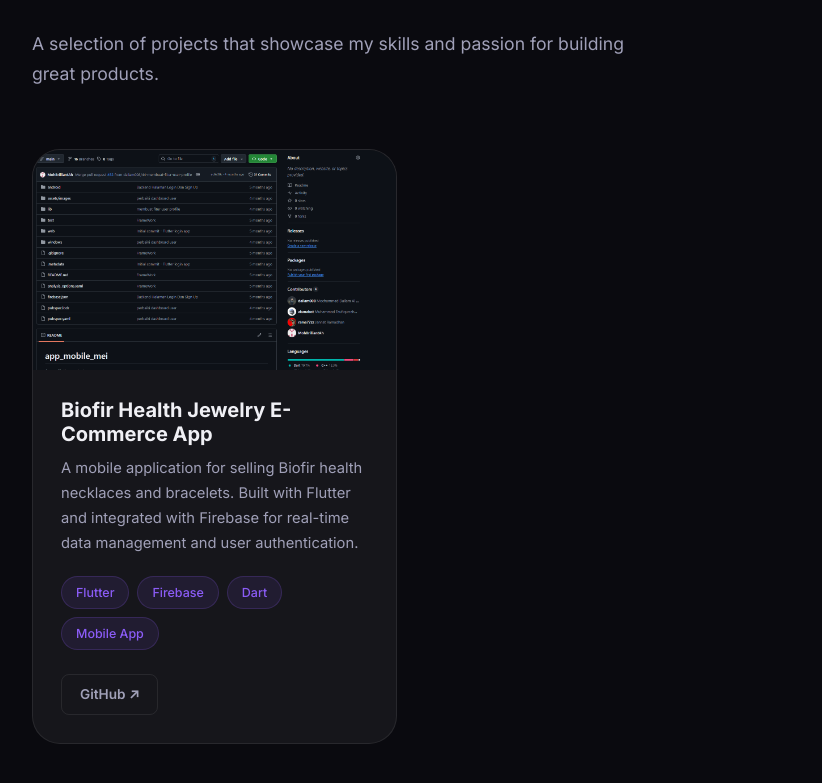
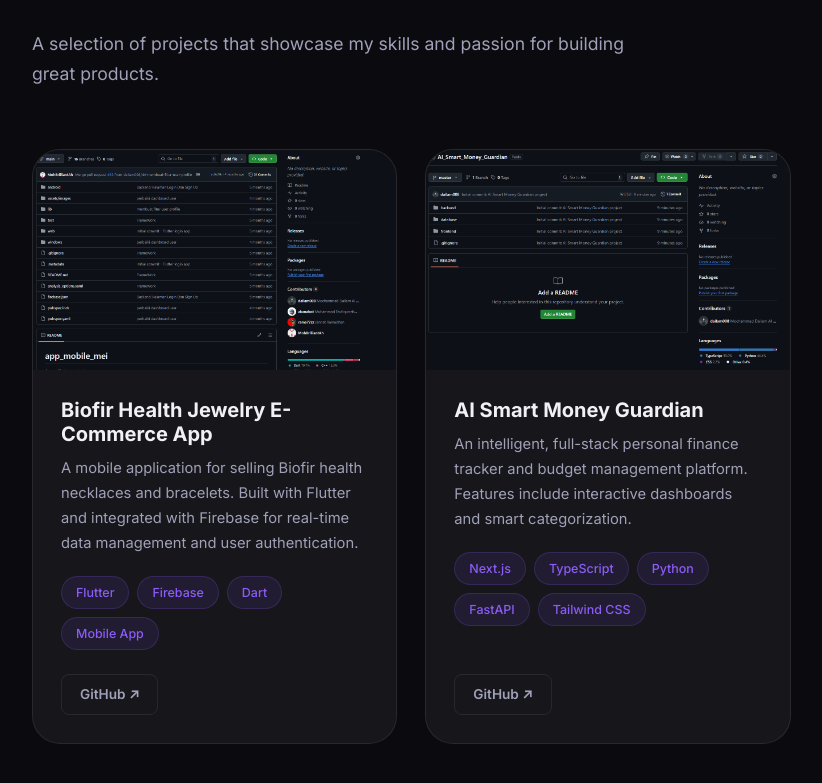
Before and after one commit to dailam008/Portfolio-V2, a Next.js app: page / in a window 1280 px wide. Shown: the part 4227-5010 px from the top of the page, without its empty margins (32-854 px from the left). Built offline with nearby package versions, Linux system fonts and the light colour scheme.

Commit message:
feat: Add AI Smart Money Guardian project and fix card alignments

```diff
--- a/src/components/Projects.module.css
+++ b/src/components/Projects.module.css
@@ -14,6 +14,9 @@
   border-radius: var(--radius-xl);
   overflow: hidden;
   transition: all var(--transition-normal);
+  display: flex;
+  flex-direction: column;
+  height: 100%;
 }
 
 .projectCard:hover {
@@ -48,6 +51,9 @@
 
 .projectBody {
   padding: 28px;
+  display: flex;
+  flex-direction: column;
+  flex-grow: 1;
 }
 
 .projectTitle {
@@ -83,6 +89,7 @@
 .projectLinks {
   display: flex;
   gap: 12px;
+  margin-top: auto;
 }
 
 .projectLink {
--- a/src/components/Projects.tsx
+++ b/src/components/Projects.tsx
@@ -2,6 +2,7 @@ import styles from "./Projects.module.css";
 import { HiOutlineRocketLaunch } from "react-icons/hi2";
 import Image, { StaticImageData } from "next/image";
 import project1Img from "../images/project_1.png";
+import project2Img from "../images/project_2.png";
 
 interface Project {
   title: string;
@@ -21,6 +22,13 @@ const projects: Project[] = [
     tags: ["Flutter", "Firebase", "Dart", "Mobile App"],
     image: project1Img,
     repoUrl: "https://github.com/dailam008/Project_Perangkat_Lunak.git",
+  },
+  {
+    title: "AI Smart Money Guardian",
+    desc: "An intelligent, full-stack personal finance tracker and budget management platform. Features include interactive dashboards and smart categorization.",
+    tags: ["Next.js", "TypeScript", "Python", "FastAPI", "Tailwind CSS"],
+    image: project2Img,
+    repoUrl: "https://github.com/dailam008/AI_Smart_Money_Guardian",
   },
 ];
 
```
Also changed, not shown: src/images/project_2.png (added).
